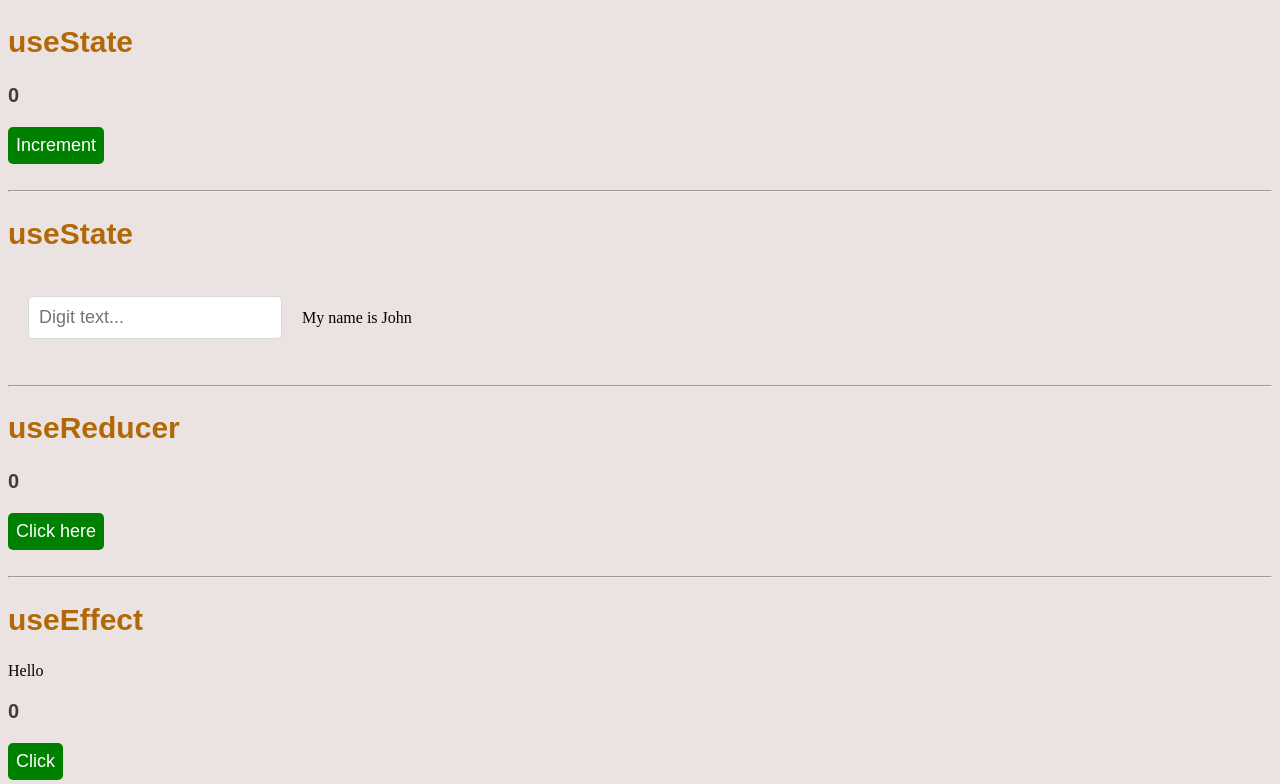
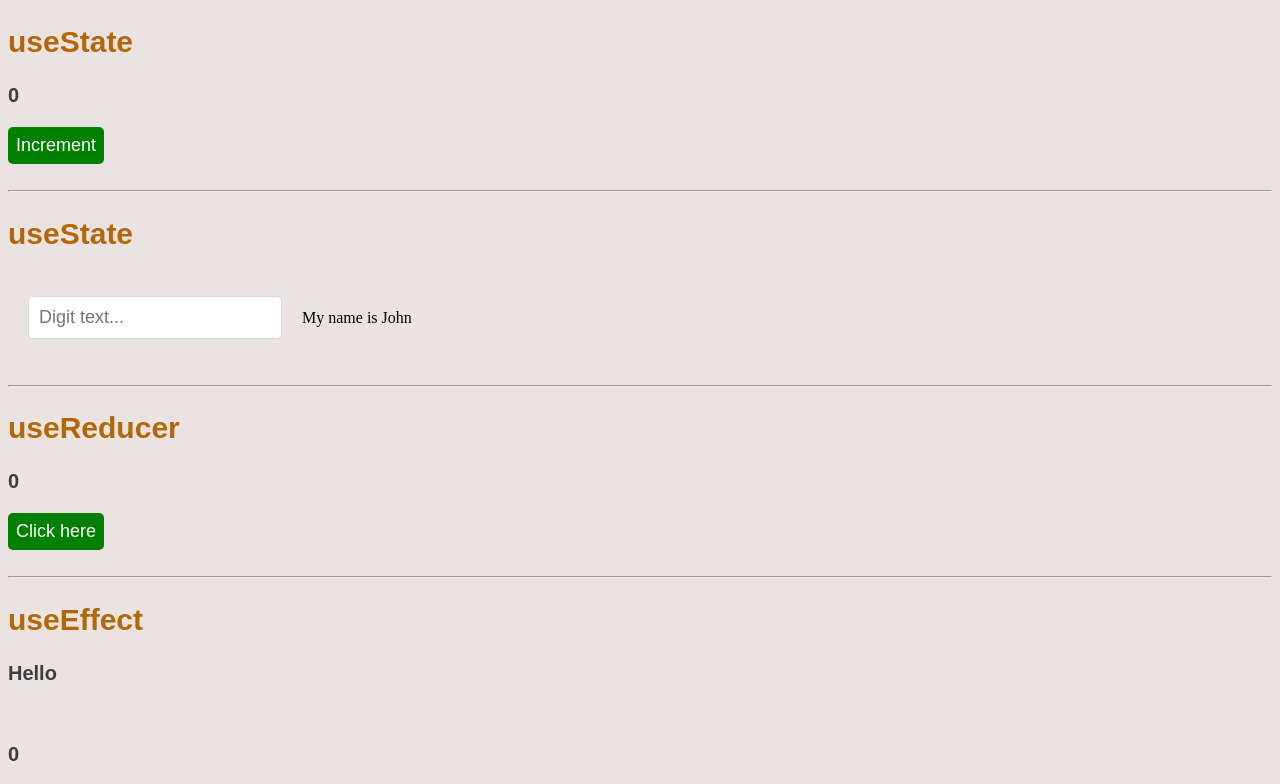
Before and after one commit to darciovilela/react-hooks, a React (Create React App) app: page / in a window 1280 px wide. Shown: the top 784 px of the page. Built offline with nearby package versions, Linux system fonts and the light colour scheme; no server answers.

Commit message:
Minor adjustment for CSS

```diff
--- a/src/EffectTutorial.js
+++ b/src/EffectTutorial.js
@@ -16,7 +16,8 @@ const EffectTutorial = () => {
   return (
     <div>
       <h2>useEffect</h2>
-      Hello<br></br>
+      <h3>Hello</h3>
+      <br></br>
       <h3>{data}</h3>
       <h3>{count}</h3>
       <button
```
